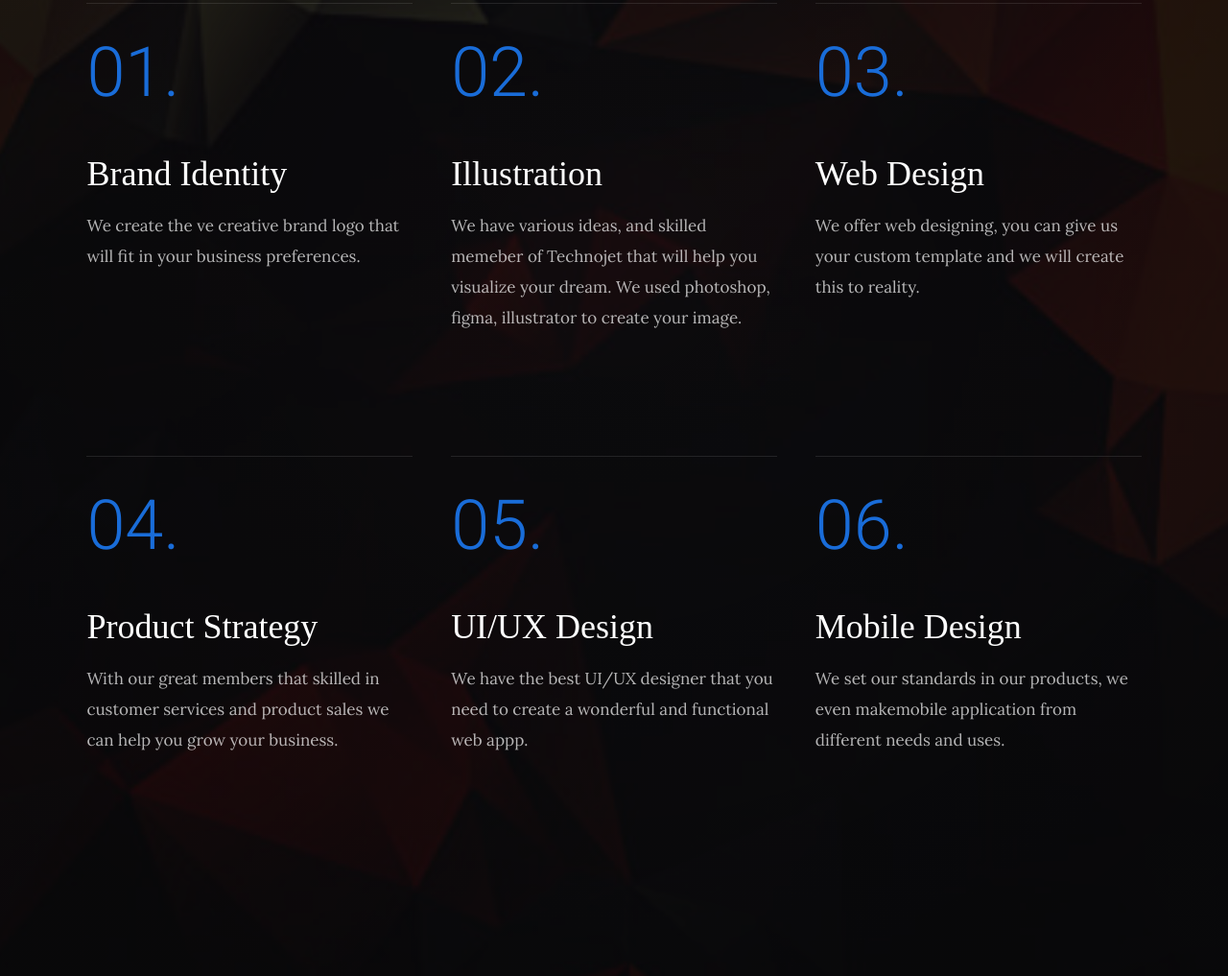
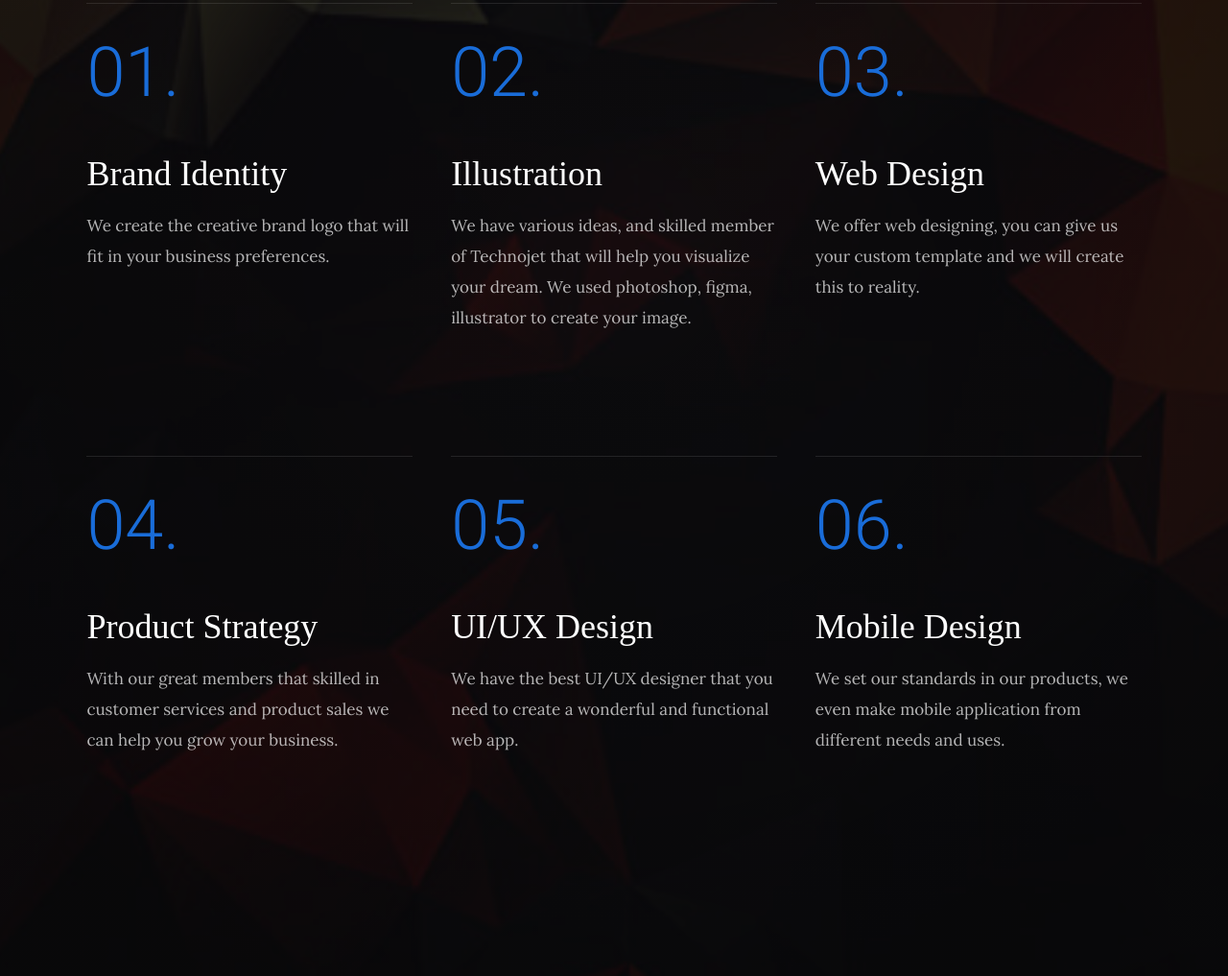
Before and after one commit to MrSyntax31/technojetdev.github.io, a plain HTML site: page index.html in a window 1280 px wide. Shown: the part 3988-5005 px from the top of the page at 96% size. Drawn offline with Linux system fonts and the light colour scheme; a web font is replaced by a local one.

Commit message:
Update index.html

```diff
--- a/index.html
+++ b/index.html
@@ -274,7 +274,7 @@
                 <div class="item-service__content">
                     <h4 class="item-title">Brand Identity</h4>
                     <p>
-                    We create the ve creative brand logo that will fit in your business preferences.
+                    We create the creative brand logo that will fit in your business preferences.
                     </p>
                 </div>
             </div>
@@ -283,7 +283,7 @@
                 <div class="item-service__content">
                     <h4 class="item-title">Illustration</h4>
                     <p>
-                   We have various ideas, and skilled memeber of Technojet that will help you visualize your dream. We used photoshop, figma, illustrator to create your image.
+                   We have various ideas, and skilled member of Technojet that will help you visualize your dream. We used photoshop, figma, illustrator to create your image.
                     </p>
                 </div>
             </div>
@@ -310,7 +310,7 @@
                 <div class="item-service__content">
                     <h4 class="item-title">UI/UX Design</h4>
                     <p>
-                    We have the best UI/UX designer that you need to create a wonderful and functional web appp.
+                    We have the best UI/UX designer that you need to create a wonderful and functional web app.
                     </p>
                 </div>
             </div>
@@ -319,7 +319,7 @@
                 <div class="item-service__content">
                     <h4 class="item-title">Mobile Design</h4>
                     <p>
-                    We set our standards in our products, we even makemobile application from different needs and uses.
+                    We set our standards in our products, we even make mobile application from different needs and uses.
                     </p>
                 </div>
             </div>
```
